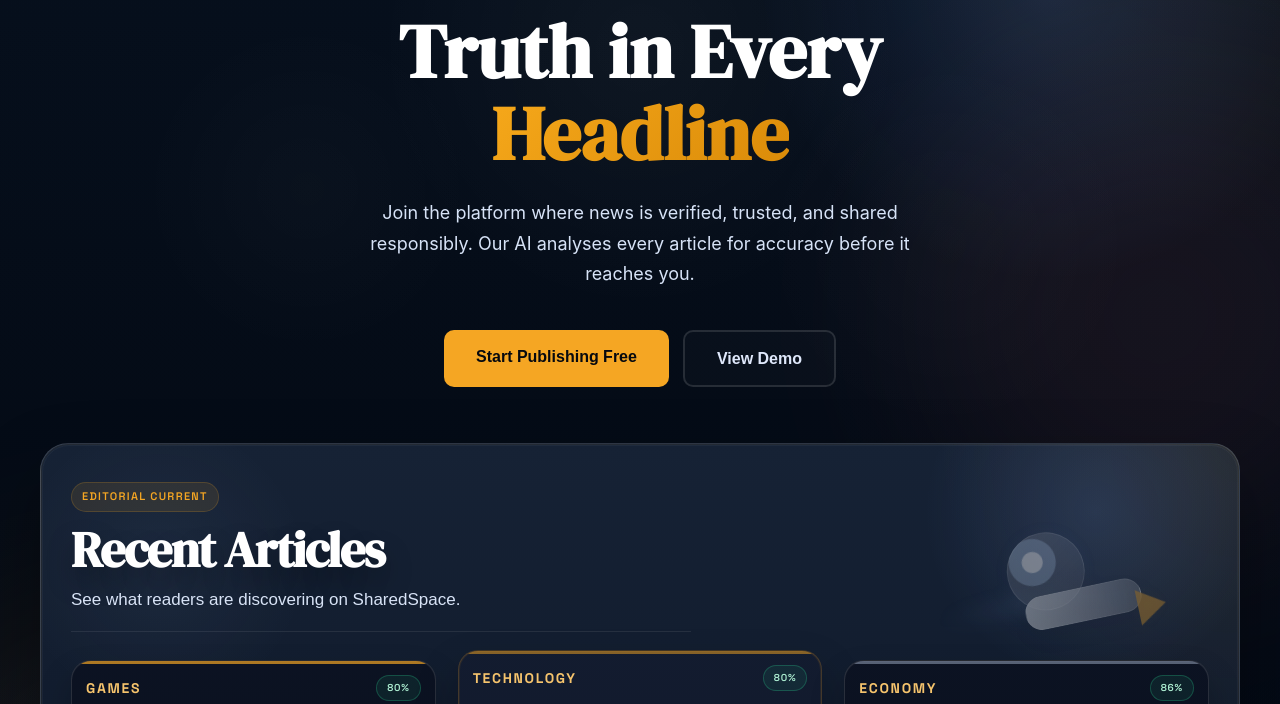
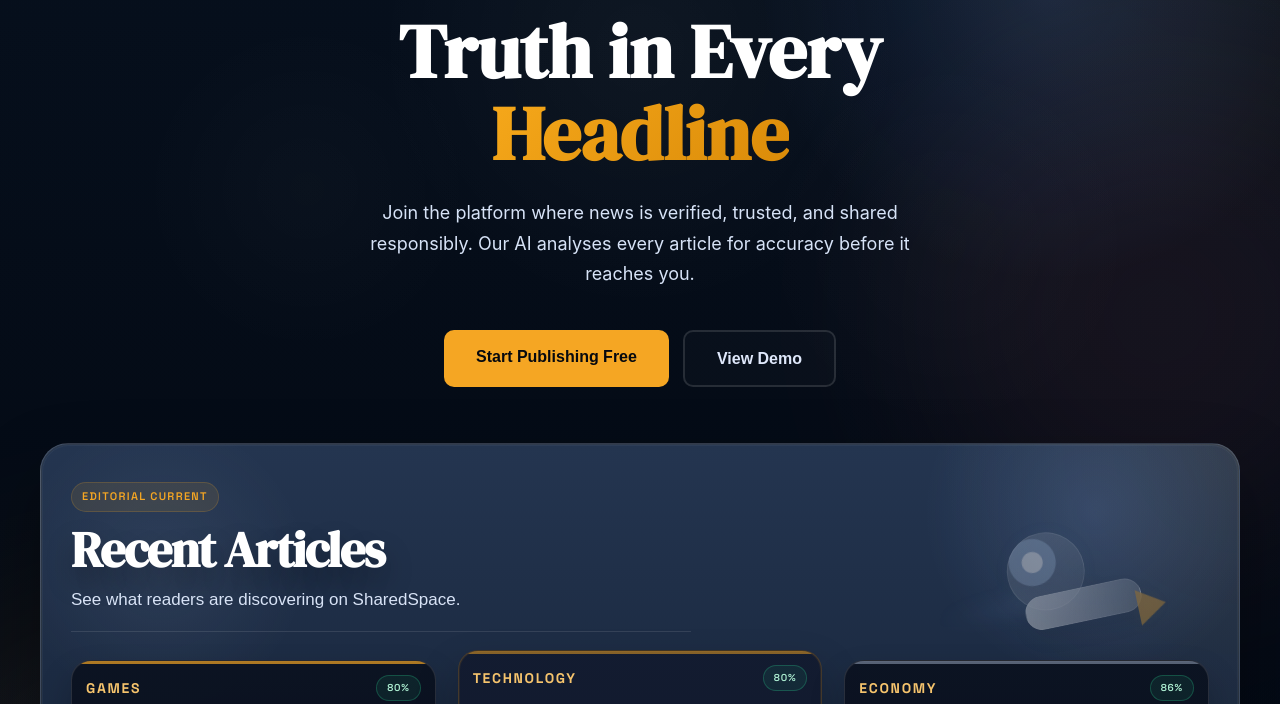
Before and after one commit to jabz123/Sharespace, a PHP site: page / in a window 1280 px wide. Shown: the part 205-909 px from the top of the page. Run offline with PHP 8.4, Linux system fonts and the light colour scheme; data comes from the database, SQL or seed files in the repository; data that the repository does not hold is empty; some libraries are stand-ins or nearby versions.

Commit message:
Improve landing article panel contrast

```diff
--- a/public/css/landing.css
+++ b/public/css/landing.css
@@ -1998,10 +1998,10 @@ h4,
 
 .preview-window {
     background:
-        radial-gradient(circle at 88% 10%, rgba(116,160,255,0.14), transparent 14%),
-        radial-gradient(circle at 10% 18%, rgba(173, 203, 255, 0.06), transparent 12%),
-        radial-gradient(circle at top right, rgba(245,166,35,0.08), transparent 22%),
-        linear-gradient(180deg, #162235 0%, #0b1424 100%);
+        radial-gradient(circle at 88% 10%, rgba(132,176,255,0.16), transparent 14%),
+        radial-gradient(circle at 10% 18%, rgba(198,219,255,0.08), transparent 12%),
+        radial-gradient(circle at top right, rgba(245,166,35,0.07), transparent 22%),
+        linear-gradient(180deg, #243550 0%, #18263c 52%, #101a2c 100%);
     border: 1px solid rgba(255,255,255,0.14);
 }
 
@@ -2011,7 +2011,7 @@ h4,
 
 .preview-header {
     padding-bottom: 18px;
-    border-bottom: 1px solid rgba(255,255,255,0.08);
+    border-bottom: 1px solid rgba(255,255,255,0.1);
 }
 
 .preview-header h2 {
```
